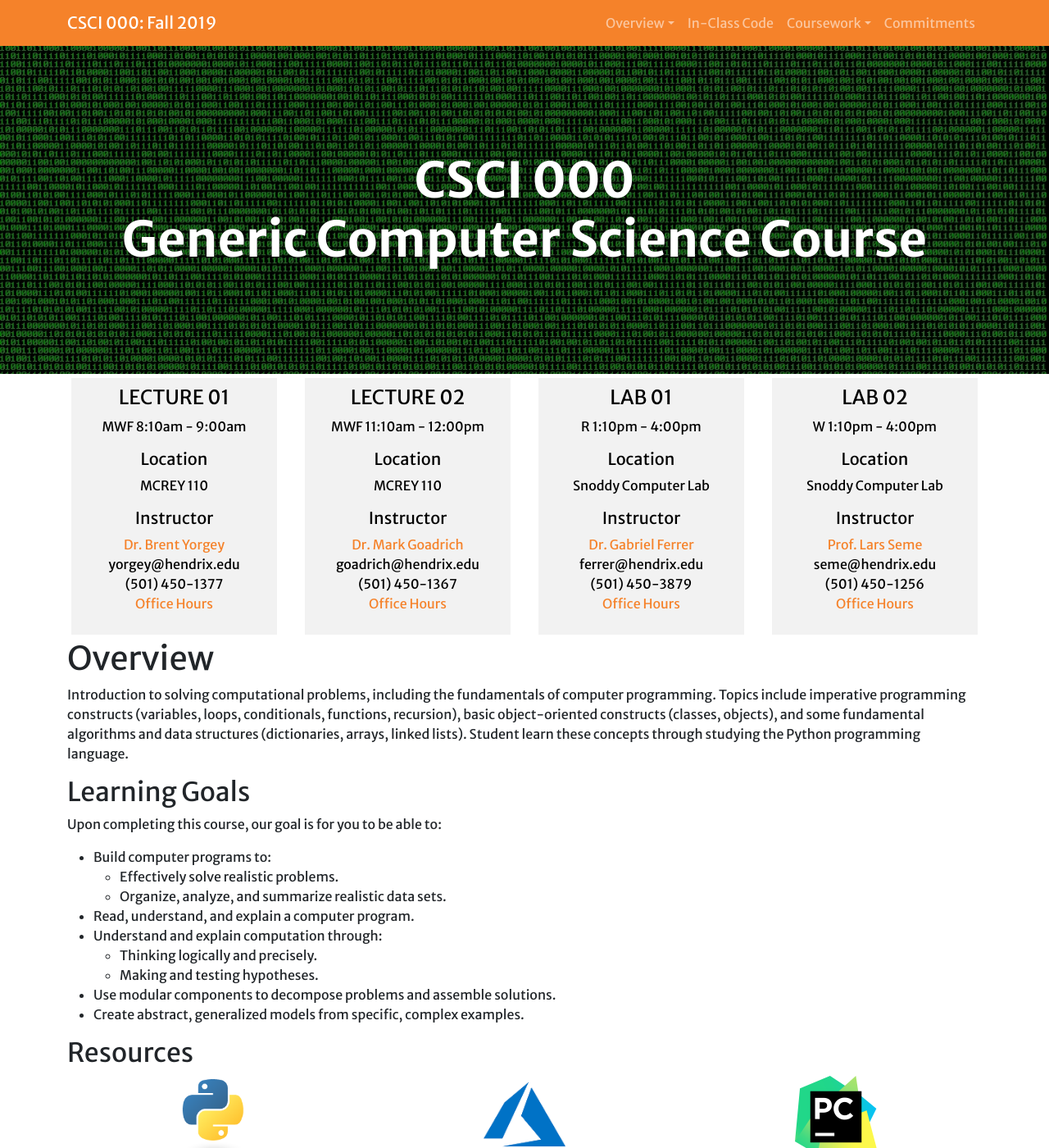
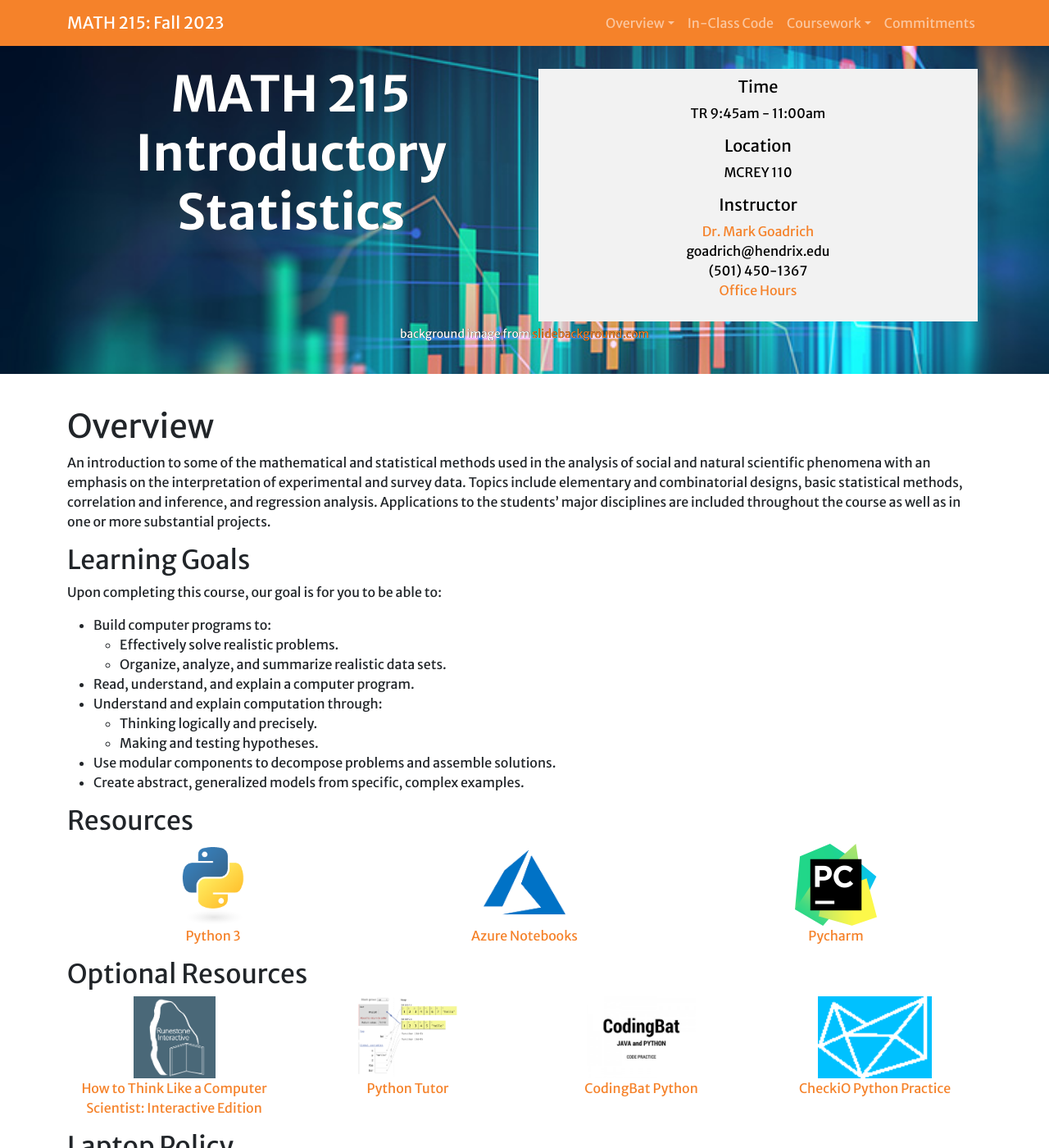
Before and after one commit to Hendrix-CS/math215, a Jekyll site: the page built from index.md, in a window 1280 px wide and 1400 px high. Shown: the whole window at 82% size. Built offline with Jekyll 4.4.1, drawn with Linux system fonts in a browser that asks for light colours; a script that is not in the unit is left out; our own code applies the rules of GitHub Pages for plain Markdown files.

Commit message:
A few header updates to get started

```diff
--- a/_config.yml
+++ b/_config.yml
@@ -14,19 +14,20 @@
 # You can create any custom variable you would like, and they will be accessible
 # in the templates via {{ site.myvariable }}.
 description: >- # this means to ignore newlines until "baseurl:"
-  Introduction to solving computational problems, including the fundamentals
-  of computer programming. Topics include imperative programming constructs
-  (variables, loops, conditionals, functions, recursion), basic
-  object-oriented constructs (classes, objects), and some fundamental
-  algorithms and data structures (dictionaries, arrays, linked lists).
-  Student learn these concepts through studying the Python programming
-  language.
-baseurl: "/csci000" # the subpath of your site, e.g. /blog
+  An introduction to some of the mathematical and statistical
+  methods used in the analysis of social and natural scientific
+  phenomena with an emphasis on the interpretation of
+  experimental and survey data. Topics include elementary and
+  combinatorial designs, basic statistical methods, correlation
+  and inference, and regression analysis. Applications to the
+  students’ major disciplines are included throughout the course
+  as well as in one or more substantial projects.
+baseurl: "/math215" # the subpath of your site, e.g. /blog
 url: "" # the base hostname & protocol for your site, e.g. http://example.com
 
-number: CSCI 000
-title: Generic Computer Science Course
-semester: Fall 2019
+number: MATH 215
+title: Introductory Statistics
+semester: Fall 2023
 
 navigation:
   - title: Overview
@@ -66,7 +67,7 @@ instructors:
     email: goadrich@hendrix.edu
     web: http://mark.goadrich.com
     phone: (501) 450-1367
-    officehours: http://mark.goadrich.com/schedule.html
+    officehours: http://markgoadrich.youcanbook.me/
   - id: ferrer
     name: Dr. Gabriel Ferrer
     email: ferrer@hendrix.edu
@@ -83,20 +84,8 @@ instructors:
 offerings:
   - name: LECTURE 01
     loc: MCREY 110
-    time: MWF 8:10am - 9:00am
-    instructor: yorgey
-  - name: LECTURE 02
-    loc: MCREY 110
-    time: MWF 11:10am - 12:00pm
+    time: TR 9:45am - 11:00am
     instructor: goadrich
-  - name: LAB 01
-    loc: Snoddy Computer Lab
-    time: R 1:10pm - 4:00pm
-    instructor: ferrer
-  - name: LAB 02
-    loc: Snoddy Computer Lab
-    time: W 1:10pm - 4:00pm
-    instructor: seme
 
 resources:
   - name: Python 3
--- a/_layouts/course-single.html
+++ b/_layouts/course-single.html
@@ -29,6 +29,11 @@ layout: default
                   {% endfor %}
           </div>
         </div>
+        <div class="row">
+          <div class="col-md-12 text-center small">
+            <p>background image from <a href="https://www.slidebackground.com/free-image/quality-school-statistics-free-backgrounds-1835.html">slidebackground.com</a></p>
+          </div>
+        </div>
 
       </div>
     </section>
--- a/index.md
+++ b/index.md
@@ -5,9 +5,10 @@
 # For courses with a single offering in the _config.yml,
 # uncomment the following line and comment out the course-multi line
 
-#layout: course-single
-layout: course-multi
+layout: course-single
+#layout: course-multi
 ---
+<br/>
 
 # <a name="description">Overview</a>
 
```
Also changed, not shown: assets/images/jumbo-background.jpg, assets/images/oldbackground.jpg (added).
